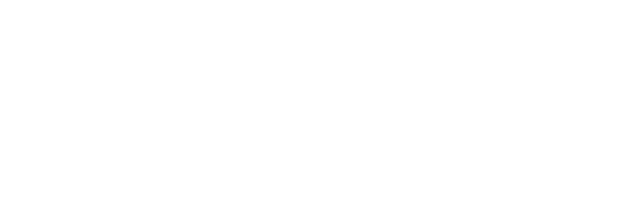
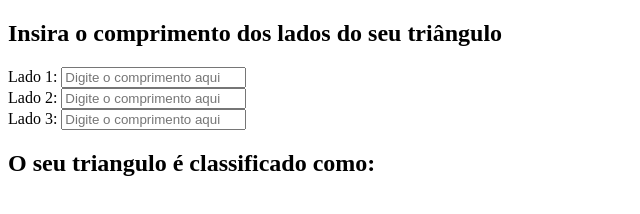
Before and after one commit to manoelluis/Atividade-03---Processo-Seletivo-C3C-Software, a plain HTML site: page index.html in a window 1280 px wide. Shown: the whole page, without its empty margins (0-640 px from the left). Drawn offline with Linux system fonts and the light colour scheme.

Commit message:
Começando html

```diff
--- a/index.html
+++ b/index.html
@@ -9,6 +9,36 @@
     <title>Atividade 03</title>
   </head>
   <body>
+    <h2>Insira o comprimento dos lados do seu triângulo</h2>
+    <label>Lado 1:</label>
+    <input
+      type="number"
+      name="escrever"
+      id="comprimento1"
+      placeholder="Digite o comprimento aqui"
+      min="1"
+    />
+    <br />
+    <label>Lado 2:</label>
+    <input
+      type="number"
+      name="escrever"
+      id="comprimento2"
+      placeholder="Digite o comprimento aqui"
+      min="1"
+    />
+    <br />
+    <label>Lado 3:</label>
+    <input
+      type="number"
+      name="escrever"
+      id="comprimento3"
+      placeholder="Digite o comprimento aqui"
+      min="1"
+    />
+    <br />
+    <h2>O seu triangulo é classificado como:</h2>
+
     <script src="funçoes.js"></script>
   </body>
 </html>
```
